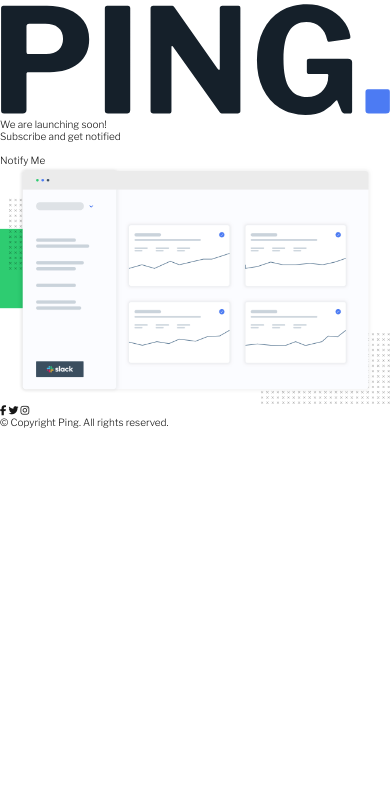
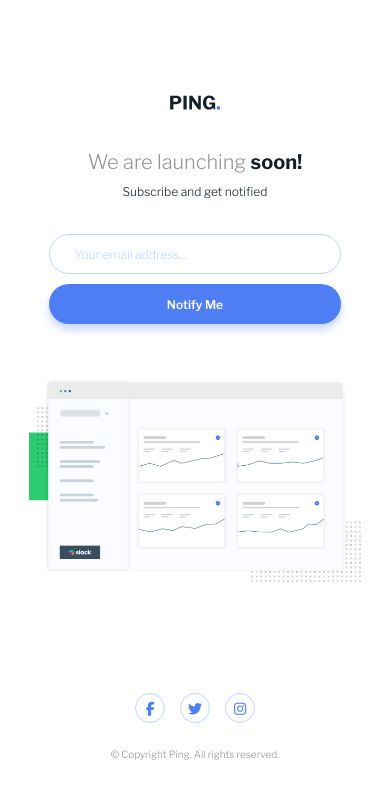
Before and after one commit to PerezLuisMariano/014FM_Ping, a plain HTML site: page index.html in a window 390 px wide. Drawn offline with nearby package versions, Linux system fonts and the light colour scheme.

Commit message:
css - first mobile done!

```diff
--- a/css/resetPro.css
+++ b/css/resetPro.css
@@ -1,6 +1,6 @@
 /* CUSTOM PROPERTIES*/
 :root{
-    --colorMine   : rgb(22, 22, 22);
+    --colorMine   : hsl(209, 33%, 12%);
     --colorSecond : #fff;
     --fontMain    : 'Libre Franklin', sans-serif;
     --fontSecond  : 'Libre Franklin', sans-serif;
@@ -10,7 +10,7 @@
 @media (prefers-color-scheme: dark){
     :root{
         --colorMineDarkMode     : #fff;
-        --color-secondDarkMode  : #000;
+        --color-secondDarkMode  : hsl(209, 33%, 12%);
     }
 }
 
@@ -83,7 +83,7 @@ blockquote::before, blockquote::after, q::before,q::after{
 
 /* TEXT SELECTION*/
 ::selection{
-    background-color : var(--colorMine);
+    background-color : hsl(223, 87%, 63%);
     color            : var(--colorSecond);
 }
 
@@ -123,3 +123,8 @@ html{
     background-color : var(--colorSecond);
     /* line-height      : 1.4rem; */
 }
+
+
+@media screen {
+
+}
--- a/css/style.css
+++ b/css/style.css
@@ -0,0 +1,163 @@
+:root{
+    --white: #fff;
+    --blue: hsl(223, 87%, 63%);
+    --paleBlue: hsl(223, 100%, 88%);
+    --lightRed: hsl(354, 100%, 66%);
+    --gray: hsl(0, 0%, 59%);
+    --veryDarkBlue: hsl(209, 33%, 12%);
+}
+
+body {
+    display: grid;
+    grid-template-columns: 100%;
+    grid-template-rows: repeat(3, auto);
+    gap: 10px;
+    justify-items: center;
+}
+
+
+/* HEADER  */
+header {
+    display: flex;
+    justify-content: center;
+    align-items: end;
+    width: 100%;
+    max-width: 1440px;
+    height: 140px;
+}
+header .logo{
+    width: 50px;
+    margin: 0 0 30px 0;
+}
+
+/* MAIN  */
+main{
+    display: flex;
+    flex-direction: column;
+    align-items: center;
+    width: 100%;
+    max-width: 1440px;
+    height: auto;
+    gap: 35px;
+}
+
+/* MAIN  SECTION 1 */
+main .sec1 {
+    display: flex;
+    flex-direction: column;
+    align-items: center;
+    width: 100%;
+    height: auto;
+    gap: 10px;
+}
+main .sec1_title{
+    font-size: 2rem;
+    text-align: center;
+    color: var(--gray);
+}
+main .sec1_title b{
+    font-size: 2rem;
+    font-weight: 700;
+    color: var(--veryDarkBlue);
+}
+main .sec1_paragraph{
+    font-size: 1.2rem;
+    text-align: center;
+    font-weight: 300;
+}
+
+
+/* MAIN  SECTION 2 */
+main .sec2 {
+    display: flex;
+    flex-direction: column;
+    align-items: center;
+    width: 100%;
+    height: auto;
+    gap: 10px;
+}
+main .sec1_input-text{
+    width: 75%;
+    max-width: 375px;
+    height: 40px;
+    border: 1px solid var(--paleBlue);
+    border-radius: 20px;
+    padding: 0 25px 0 25px;
+    font-size: 1.2rem;
+}
+main .sec1_input-text::placeholder{
+    color: var(--paleBlue);
+}
+main .sec1_input-button{
+    width: 75%;
+    max-width: 375px;
+    height: 40px;
+    background-color:  var(--blue);
+    border-radius: 20px;
+    padding: 0 25px 0 25px;
+    font-size: 1.2rem;
+    font-weight: 600;
+    color: var(--white);
+    box-shadow: 0 5px 10px 0px var(--paleBlue);
+}
+main .sec1_input-button:hover{
+    opacity: 75%;
+}
+
+/* MAIN  SECTION 3 */
+main .sec3{
+    display: flex;
+    justify-content: center;
+    width: 85%;
+    max-width: 650px;
+    height: auto;
+    margin: 0 0 75px 0;
+}
+main .sec3 img{
+    width: 100%;
+    max-width: 500px;
+    margin: 20px 0 20px 0;
+}
+
+
+/* FOOTER  */
+footer {
+    position: relative;
+    display: flex;
+    flex-direction: column;
+    justify-content: center;
+    align-items: center;
+    width: 100%;
+    max-width: 1440px;
+    height: 100px;
+    gap: 10px;
+}
+footer .sm{
+    display: flex;
+    width: 100%;
+    justify-content: center;
+    align-items: center;
+    gap: 15px;
+}
+footer .fa-brands{
+    display: flex;
+    justify-content: center;
+    align-items: center;
+    color: var(--blue);
+    font-size: 1.4rem;
+    width: 30px;
+    height: 30px;
+    border-radius: 20px;
+    border: 0.5px solid var(--paleBlue);
+    padding-top: 1px;
+}
+footer .fa-brands:hover{
+    color: var(--white);
+    background-color: var(--blue);
+}
+
+footer .copyright{
+    font-size: 1rem;
+    color: var(--gray);
+    margin: 15px 0 20px 0;
+}
--- a/index.html
+++ b/index.html
@@ -19,24 +19,24 @@
     </header>
     <main>
         <section class="sec1">
-            <h1  class="sec1_title">We are launching soon!</h1>
+            <h1  class="sec1_title">We are launching <b>soon!</b></h1>
             <p   class="sec1_paragraph">Subscribe and get notified</p>
         </section>
-        <div class="sec1">
-            <input class="sec1_input-text" type="text" />
+        <div class="sec2" id="secTwo">
+            <input class="sec1_input-text" type="text" placeholder="Your email address..." />
             <input class="sec1_input-button" type="button" value="Notify Me"/>
         </div>
-        <div>
+        <div class="sec3">
             <img src="./assets/images/illustration-dashboard.png" alt="illustration dashboard">
         </div>
     </main>
     <footer>
-        <div>
-            <i class="fa-brands fa-facebook-f"></i>
-            <i class="fa-brands fa-twitter"></i>
-            <i class="fa-brands fa-instagram"></i>
+        <div class="sm">
+            <a href="#"><i class="fa-brands fa-facebook-f"></i></a>
+            <a href="#"><i class="fa-brands fa-twitter"></i></a>
+            <a href="#"><i class="fa-brands fa-instagram"></i></a>
         </div>
-        <p>&copy; Copyright Ping. All rights reserved.</p>
+        <p class="copyright">&copy; Copyright Ping. All rights reserved.</p>
     </footer>
 </body>
 </html>
```
